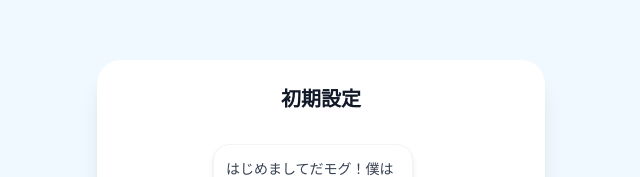
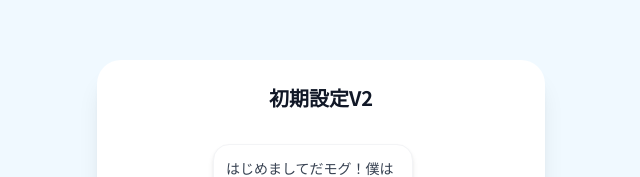
Before and after one commit to HIRORO0613/MoguMogu, a React (Vite) app in the folder meallog-ai-personal_オリジナル/: page / in a window 1280 px wide. Shown: the part 139-316 px from the top of the page, without its empty margins (319-959 px from the left). Built offline with nearby package versions, Linux system fonts and the light colour scheme.

Commit message:
Update onboarding header text to '初期設定V2'

```diff
--- a/meallog-ai-personal_オリジナル/components/Onboarding.tsx
+++ b/meallog-ai-personal_オリジナル/components/Onboarding.tsx
@@ -123,7 +123,7 @@
   return (
     <div className="min-h-screen bg-sky-50 flex flex-col items-center justify-center p-6">
       <div className="w-full max-w-md bg-white p-6 rounded-3xl shadow-xl space-y-8">
-        <h1 className="text-xl font-bold text-center text-gray-900">初期設定</h1>
+        <h1 className="text-xl font-bold text-center text-gray-900">初期設定V2</h1>
 
         {renderContent()}
 
```
